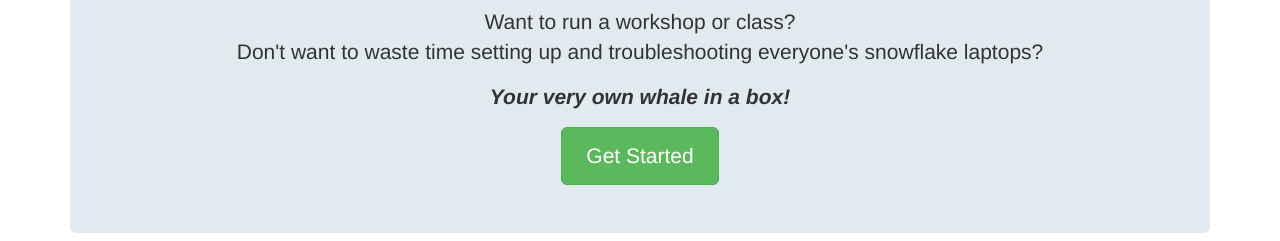
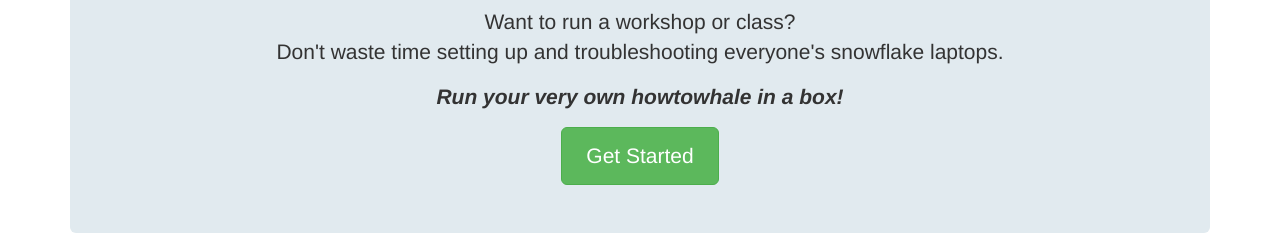
Before and after one commit to carolynvs/whaleinabox, a plain HTML site: page index.html in a window 1280 px wide. Shown: the part 212-453 px from the top of the page. Drawn offline with nearby package versions, Linux system fonts and the light colour scheme.

Commit message:
Improve hero

```diff
--- a/index.html
+++ b/index.html
@@ -53,10 +53,10 @@
         <h1>Whale in a Box</h1>
         <p>
           Want to run a workshop or class?<br/>
-          Don't want to waste time setting up and troubleshooting everyone's snowflake laptops?
+          Don't waste time setting up and troubleshooting everyone's snowflake laptops.
         </p>
 
-        <p style="font-weight: bold; font-style: italic">Your very own whale in a box!</p>
+        <p style="font-weight: bold; font-style: italic">Run your very own howtowhale in a box!</p>
 
         <div class="text-center"><a class="btn btn-lg btn-success" href="#start" role="button">Get Started</a></div>
       </div>
```
